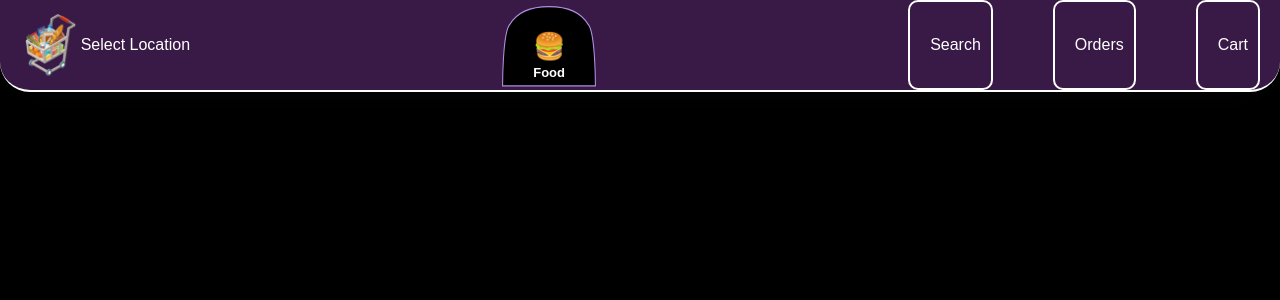
After one commit to Mdsaaduddinshahbaz/swiggy_clone, a Flask app: template templates/navbar.html in a window 1280 px wide. The commit adds this page. Shown: the top 300 px of the page. Run offline with Flask 3, Linux system fonts and the light colour scheme; the template is opened without the code that fills it, so the values that code supplies are empty; parts of the project's set-up code (start-up, migrations or seed data) failed here and were passed over.

Commit message:
adjusted ui

```diff
--- a/static/cart.css
+++ b/static/cart.css
@@ -10,7 +10,7 @@
     transition: transform 0.3s cubic-bezier(0.215, 0.61, 0.355, 1);
 }
 body{
-    background-color: #3d4152;
+    background-color: #341c44;
 }
 .left-nav{
     display: flex;
--- a/static/home.css
+++ b/static/home.css
@@ -47,7 +47,7 @@ h1 {
 }
 
 body {
-    background-color: #3d4152;
+    background-color: black;
     color: white;
 }
 
@@ -62,7 +62,10 @@ body {
     z-index: 1000;
     /* display: flex; */
     align-items: center;
-    background: dimgray;
+    background: #391a46;
+    border-bottom-right-radius: 30px;
+    border-bottom-left-radius: 30px;
+    border-bottom: 2px solid white;
 }
 
 .nav-container {
@@ -125,6 +128,9 @@ body {
     cursor: pointer;
     display: flex;
     align-items: center;
+    border:2px solid white;
+    padding: 10px;
+    border-radius: 10px;
 }
 
 #loading{
@@ -659,3 +665,26 @@ button:hover {
     visibility: visible;
     position: relative;
 }
+
+@media (max-width:330px) {
+    /* .right-nav ul{
+        display: block;
+        width: fit-content;
+    } */
+    .right-nav li{
+        padding: 0;
+    }
+}
+
+@media (max-width:270px) {
+    /* .right-nav ul{
+        display: block;
+        width: fit-content;
+    } */
+    .right-nav ul{
+        display: block;
+    }
+    .right-nav li{
+        width: 50%;
+    }
+}
--- a/static/menu.css
+++ b/static/menu.css
@@ -143,7 +143,7 @@
 
 body{
     color: white;
-    background-color: #3d4152;
+    background-color: black;
 }
 #loading{
     display: flex;
--- /dev/null
+++ b/templates/navbar.html
@@ -0,0 +1,134 @@
+<!DOCTYPE html>
+<html lang="en">
+<head>
+    <meta charset="UTF-8">
+    <meta name="viewport" content="width=device-width, initial-scale=1.0">
+    <title>Document</title>
+    <link rel="stylesheet" href="../static/home.css">
+    <style>
+        .hill-tab {
+    position: relative;
+    width: 100px;
+    height: 90px;
+    display: flex;
+    flex-direction: column;
+    align-items: center;
+    justify-content: flex-end;
+    padding-bottom: 10px;
+}
+
+.hill-bg {
+    position: absolute;
+    bottom: 0;
+    left: 0;
+    width: 100%;
+    height: 100%;
+    z-index: 0;
+}
+
+.hill-bg path {
+    fill: linear-gradient(180deg, #2a1245, #0d0414); /* fallback, see note below */
+    stroke: #b08fe0;
+    stroke-width: 1.5;
+}
+
+.tab-content {
+    position: relative;
+    z-index: 1;
+    display: flex;
+    flex-direction: column;
+    align-items: center;
+    gap: 6px;
+}
+
+.tab-icon {
+    font-size: 26px;
+    line-height: 1;
+}
+
+.tab-label {
+    color: #fff;
+    font-weight: 600;
+    font-size: 13px;
+}
+    </style>
+</head>
+<body>
+    <header class="navbar">
+        <div class="nav-container">
+            <div class="left-nav">
+                <img src="../static/logo2.png" alt="Swiggy Logo" class="logo">
+                <div class="location-overlay" id="locationOverlay"></div>
+                <div class="location-trigger" id="locationTrigger">
+                    <i class="fa-solid fa-location-dot"></i>
+                    <span id="currentAddress">
+                        Select Location
+                    </span>
+                    <i class="fa-solid fa-chevron-down"></i>
+                </div>
+                <div class="location-box visible" id="locationBox">
+                    <div class="location-header">
+                        <i class="fa-solid fa-location-dot"></i>
+                        <span id="currentAddresss">
+                            Select delivery location
+                        </span>
+                    </div>
+
+                    <div class="location-search">
+                        <i class="fa-solid fa-magnifying-glass"></i>
+                        <input type="text" id="addressInput" placeholder="Search for area, street, city...">
+                    </div>
+                    <div id="savedAddress">
+                        <h2 style="color: black;
+    top: 10px;
+    font-size: 22px;
+    left: 5px;
+    margin: ne;
+    position: relative;">Saved Address</h2>
+                    </div>
+                    <button id="liveLocationBtn" class="live-location-btn">
+                        <i class="fa-solid fa-location-crosshairs"></i>
+                        Use Current Location
+                    </button>
+                    <button id="map_btn" class="live-location-btn" is_active=false>
+                        <i class="fa-solid fa-location-crosshairs">
+                        </i>
+                        Select on Map
+                    </button>
+                    <div id="map_container">
+                    <div id="map" style="height: 250px; border-radius: 15px; margin-top: 10px;"></div>
+                    </div>
+                    <div id="suggestions"></div>
+                </div>
+            </div>
+            <li class="active hill-tab">
+    <svg class="hill-bg" viewBox="0 0 140 110" preserveAspectRatio="none">
+        <path d="M5,105
+                 C5,105 5,40 15,30
+                 C25,15 45,8 70,8
+                 C95,8 115,15 125,30
+                 C135,40 135,105 135,105
+                 Z" />
+    </svg>
+    <div class="tab-content">
+        <span class="tab-icon">🍔</span>
+        <span class="tab-label">Food</span>
+    </div>
+</li>
+            <nav class="right-nav">
+                <div class="search-container" id="searchContainer">
+                    <input type="text" id="searchInput" placeholder="Search Resturant name...." id="search" />
+                </div>
+                <ul>
+                    <li id="searchBtn"><i class="fa-solid fa-magnifying-glass"></i> Search</li>
+                    <!-- <li><i class="fa-solid fa-percent"></i> Offers <span class="new-tag">NEW</span></li> -->
+                    <!-- <li><i class="fa-solid fa-life-ring"></i> Help</li> -->
+                    <!-- <li><i class="fa-solid fa-user"></i> Sign In</li> -->
+                    <li id="orderBtn"><i class="fa-solid fa-user"></i> Orders</li>
+                    <li id="cartBtn"><i class="fa-solid fa-cart-shopping"></i> Cart</li>
+                </ul>
+            </nav>
+        </div>
+    </header>
+</body>
+</html>
```
Also changed, not shown: static/orders.css (+14 -1 lines).
